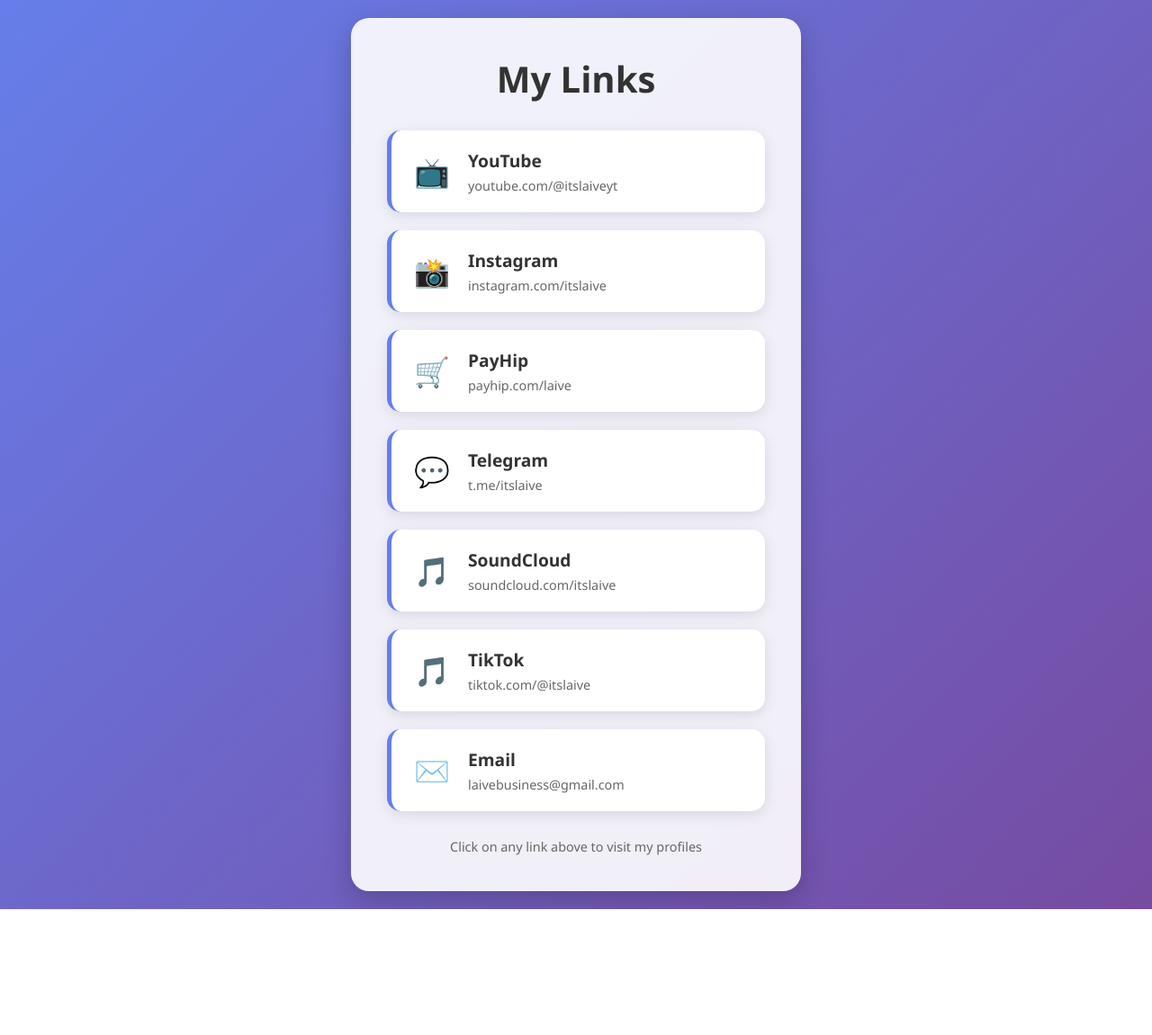
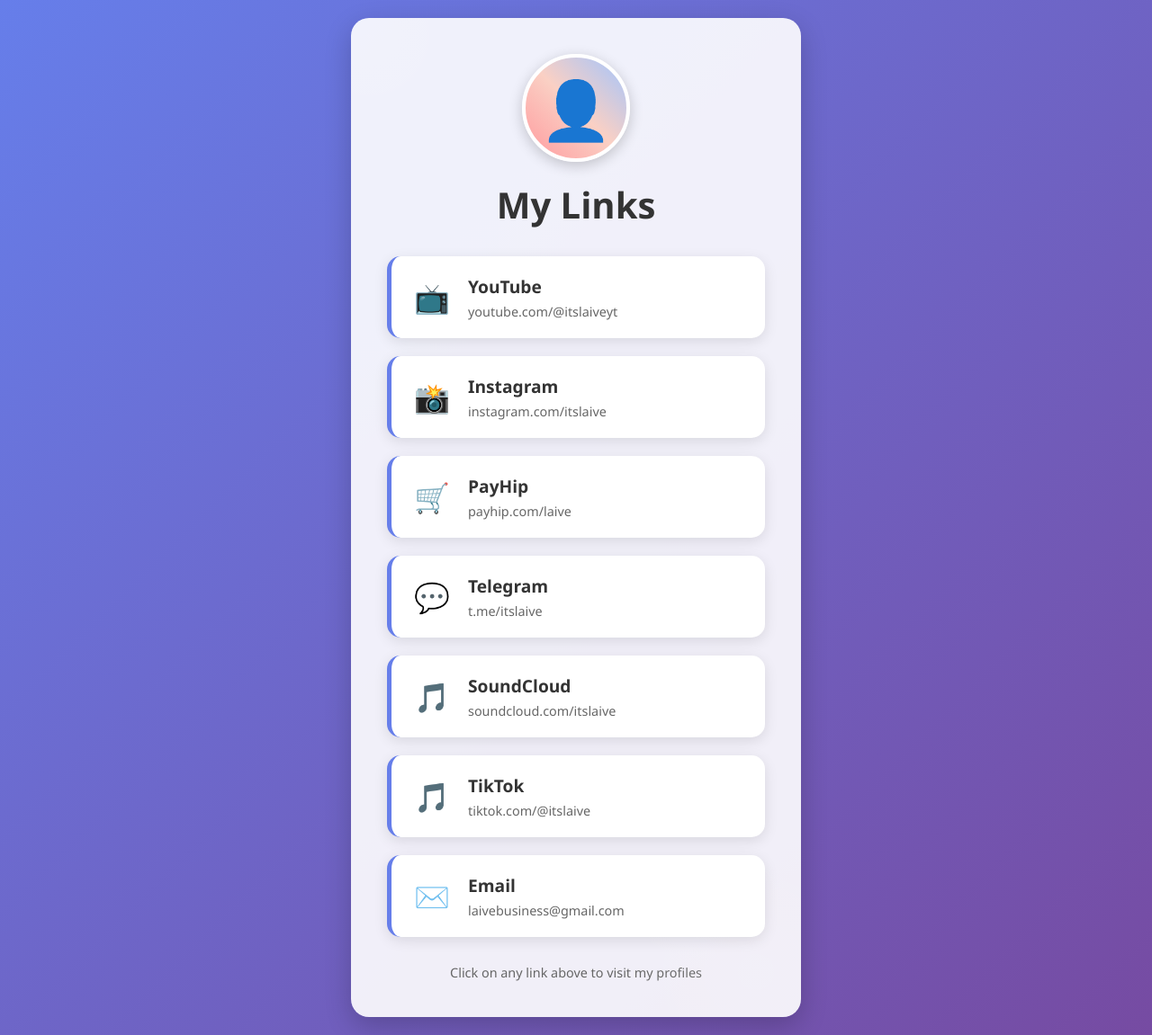
Before and after one commit to laivebusiness-arch/laive, a plain HTML site: page index.html in a window 1280 px wide. Shown: the whole page at 90% size. Before the commit the page ends 1011 px from the top, so only its background shows below. Drawn offline with Linux system fonts and the light colour scheme.

Commit message:
Add files via upload

```diff
--- a/index.html
+++ b/index.html
@@ -29,6 +29,23 @@
             width: 100%;
             max-width: 500px;
             text-align: center;
+            position: relative;
+            overflow: hidden;
+        }
+
+        .profile-image {
+            width: 120px;
+            height: 120px;
+            border-radius: 50%;
+            object-fit: cover;
+            border: 4px solid white;
+            box-shadow: 0 4px 15px rgba(0, 0, 0, 0.2);
+            margin: 0 auto 20px;
+            background: linear-gradient(45deg, #ff9a9e, #fad0c4, #a1c4fd);
+            display: flex;
+            align-items: center;
+            justify-content: center;
+            font-size: 4rem;
         }
 
         h1 {
@@ -90,6 +107,27 @@
             font-size: 0.9rem;
         }
 
+        .background-decoration {
+            position: absolute;
+            width: 200px;
+            height: 200px;
+            border-radius: 50%;
+            background: radial-gradient(circle, rgba(255,255,255,0.1) 0%, rgba(255,255,255,0) 70%);
+            z-index: 0;
+        }
+
+        .decoration-1 {
+            top: -80px;
+            left: -80px;
+        }
+
+        .decoration-2 {
+            bottom: -100px;
+            right: -100px;
+            width: 300px;
+            height: 300px;
+        }
+
         @media (max-width: 600px) {
             .container {
                 padding: 25px;
@@ -109,11 +147,22 @@
                 margin-right: 0;
                 margin-bottom: 10px;
             }
+
+            .profile-image {
+                width: 100px;
+                height: 100px;
+                font-size: 3rem;
+            }
         }
     </style>
 </head>
 <body>
     <div class="container">
+        <div class="background-decoration decoration-1"></div>
+        <div class="background-decoration decoration-2"></div>
+
+        <div class="profile-image">👤</div>
+
         <h1>My Links</h1>
         <div class="links-grid">
             <a href="https://www.youtube.com/@itslaiveyt" class="link-card">
```
